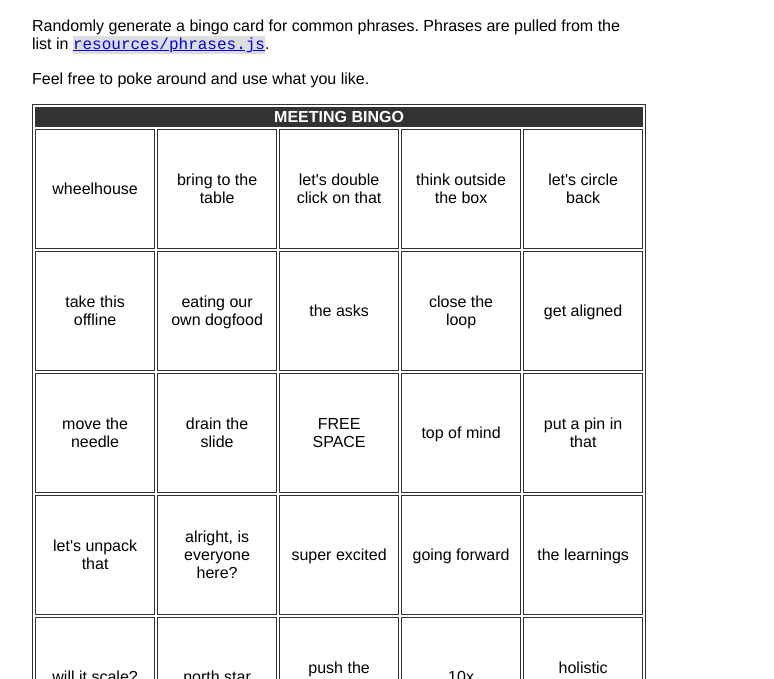
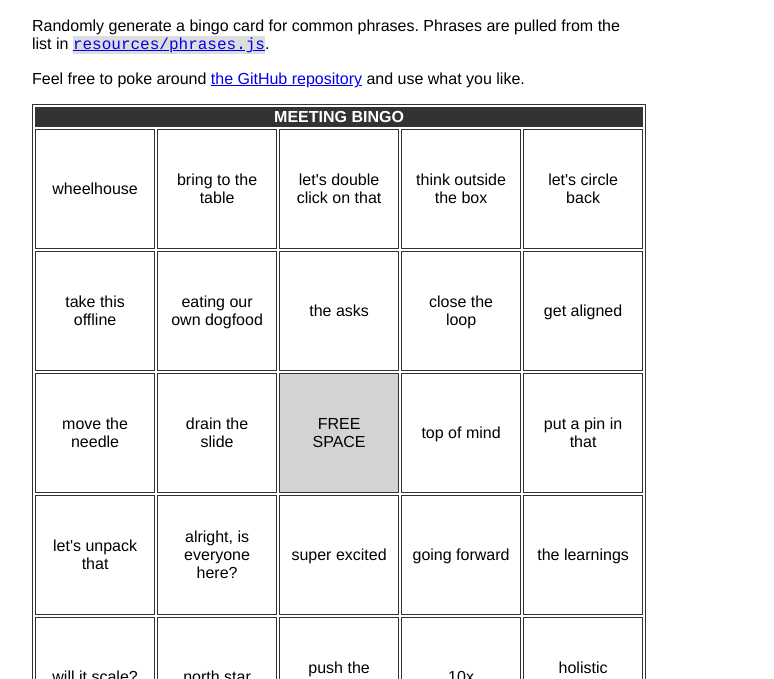
Before and after one commit to balevine/meeting-bingo, a plain HTML site: page index.html in a window 1280 px wide. Shown: the part 121-800 px from the top of the page, without its empty margins (0-774 px from the left). Drawn offline with Linux system fonts and the light colour scheme.

Commit message:
little style changes, link to repo

```diff
--- a/index.html
+++ b/index.html
@@ -42,7 +42,13 @@
           ><span class="code">resources/phrases.js</span></a
         >.
       </p>
-      <p>Feel free to poke around and use what you like.</p>
+      <p>
+        Feel free to poke around
+        <a href="https://github.com/balevine/meeting-bingo"
+          >the GitHub repository</a
+        >
+        and use what you like.
+      </p>
 
       <table>
         <thead>
@@ -68,7 +74,7 @@
           <tr>
             <td id="3-1"></td>
             <td id="3-2"></td>
-            <td id="3-3">FREE SPACE</td>
+            <td id="3-3" class="free-space">FREE SPACE</td>
             <td id="3-4"></td>
             <td id="3-5"></td>
           </tr>
--- a/public/style.css
+++ b/public/style.css
@@ -39,6 +39,10 @@ td {
   padding: 10px;
 }
 
+td.free-space {
+  background-color: lightgray;
+}
+
 input {
   display: block;
   margin-bottom: 10px;
@@ -63,8 +67,9 @@ button {
 
 button:hover {
   color: #ffffff;
-  background: #a700a0;
-  border-color: #a700a0;
+  cursor: pointer;
+  background: #222;
+  border-color: #222;
   transition: all 0.4s ease 0s;
 }
 
```
